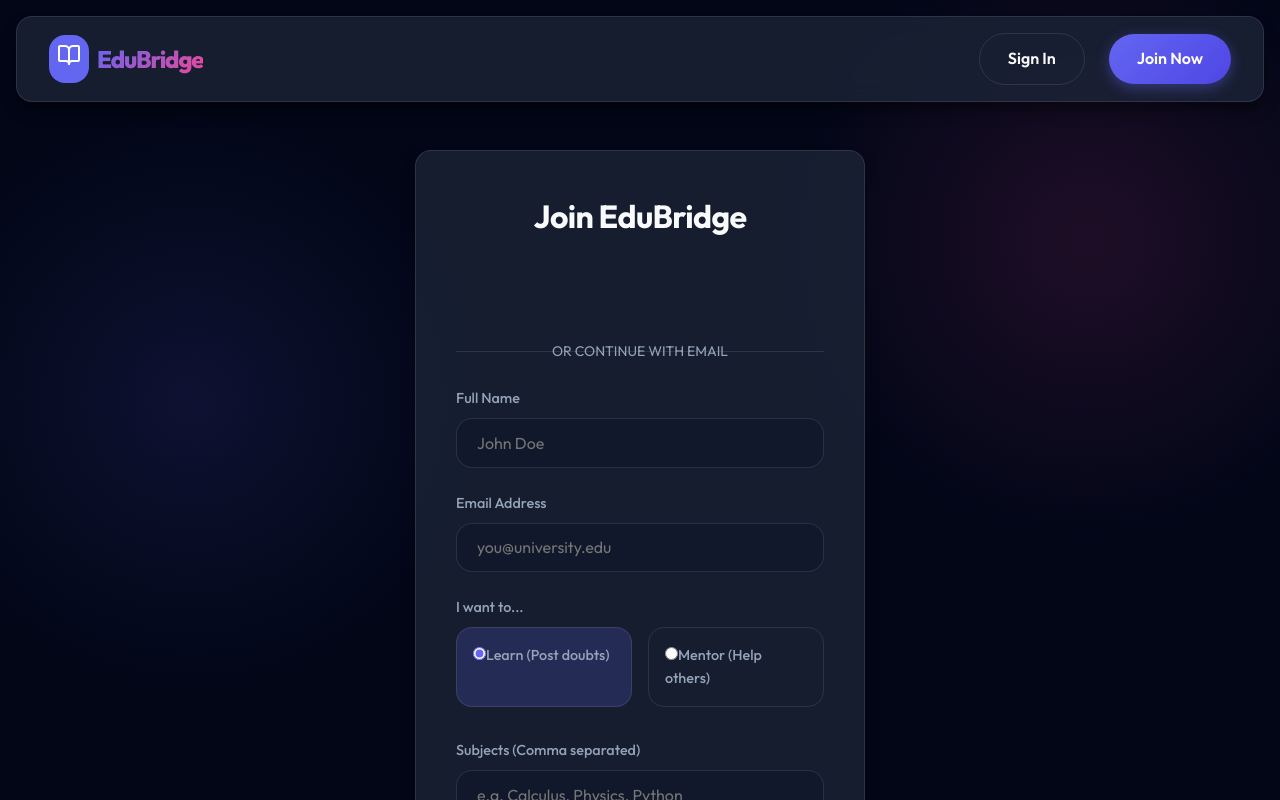
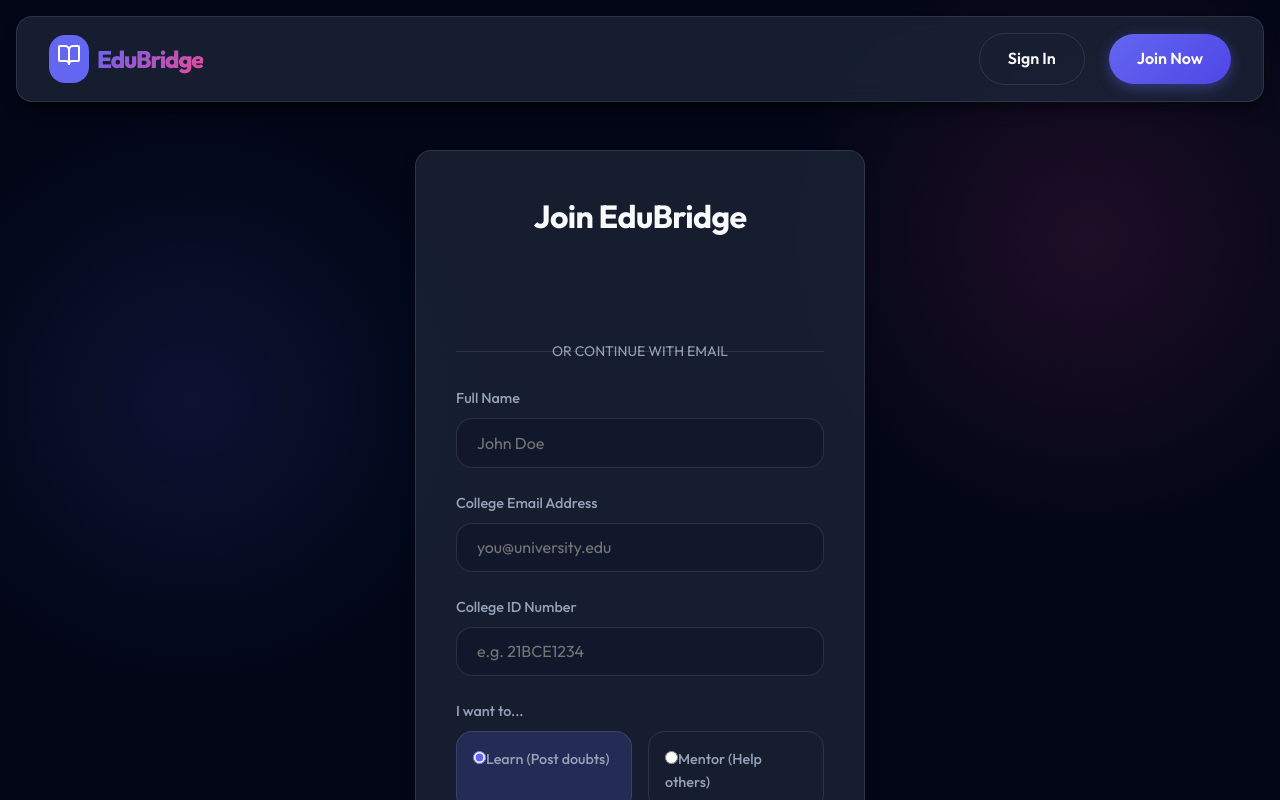
Before and after one commit to abhinav5959/EduBridge, a React (Vite) app: page /auth in a window 1280 px wide. Both pictures are taken after a click on the button "Register now.". Shown: the top 800 px of the page. Built offline with nearby package versions, Linux system fonts and the light colour scheme.

Commit message:
Add college ID and email validation to signup

```diff
--- a/src/context/AppContext.tsx
+++ b/src/context/AppContext.tsx
@@ -77,7 +77,7 @@ export const AppProvider: React.FC<{ children: React.ReactNode }> = ({ children
     };
 
     const register = (userData: Omit<User, 'id'>) => {
-        const newUser = { ...userData, id: Date.now().toString() };
+        const newUser: User = { ...userData, id: Date.now().toString() };
         setUsers([...users, newUser]);
         setCurrentUser(newUser);
     };
--- a/src/pages/Auth.tsx
+++ b/src/pages/Auth.tsx
@@ -12,6 +12,7 @@ const Auth: React.FC = () => {
     const [isLogin, setIsLogin] = useState(params.get('tab') !== 'register');
     const [email, setEmail] = useState('');
     const [name, setName] = useState('');
+    const [collegeId, setCollegeId] = useState('');
     const [role, setRole] = useState<'learner' | 'mentor'>('learner');
     const [subjectInput, setSubjectInput] = useState('');
 
@@ -46,16 +47,26 @@ const Auth: React.FC = () => {
                 navigate('/dashboard');
             }
         } else {
-            if (!name || !email || !subjectInput) {
-                setError('Please fill in all fields.');
+            if (!name || !email || !collegeId || (!isLogin && !subjectInput)) {
+                setError('Please fill in all fields including your College ID.');
                 return;
             }
+
+            // Basic college email validation (e.g., must end in .edu or .ac.in or similar)
+            // Adjust this regex as needed for your specific college's domain format.
+            if (!email.includes('.edu') && !email.includes('.ac.')) {
+                // Warning only, or strict block depending on needs. Let's block for now as requested.
+                setError('Please use a valid college email address (e.g. ending in .edu or .ac.in)');
+                return;
+            }
+
             const subjects = subjectInput.split(',').map(s => s.trim()).filter(s => s);
             register({
                 name,
                 email,
                 role,
                 subjects,
+                collegeId,
                 rating: role === 'mentor' ? 5.0 : undefined
             });
             navigate('/dashboard');
@@ -105,7 +116,7 @@ const Auth: React.FC = () => {
                     )}
 
                     <div className="input-group">
-                        <label>Email Address</label>
+                        <label>College Email Address</label>
                         <input
                             type="email"
                             className="input-field"
@@ -115,6 +126,20 @@ const Auth: React.FC = () => {
                             required
                         />
                     </div>
+
+                    {!isLogin && (
+                        <div className="input-group">
+                            <label>College ID Number</label>
+                            <input
+                                type="text"
+                                className="input-field"
+                                placeholder="e.g. 21BCE1234"
+                                value={collegeId}
+                                onChange={e => setCollegeId(e.target.value)}
+                                required
+                            />
+                        </div>
+                    )}
 
                     {!isLogin && (
                         <>
--- a/src/types.ts
+++ b/src/types.ts
@@ -6,6 +6,7 @@ export interface User {
   subjects: string[];
   rating?: number;
   profilePic?: string;
+  collegeId?: string;
 }
 
 export interface Post {
```
